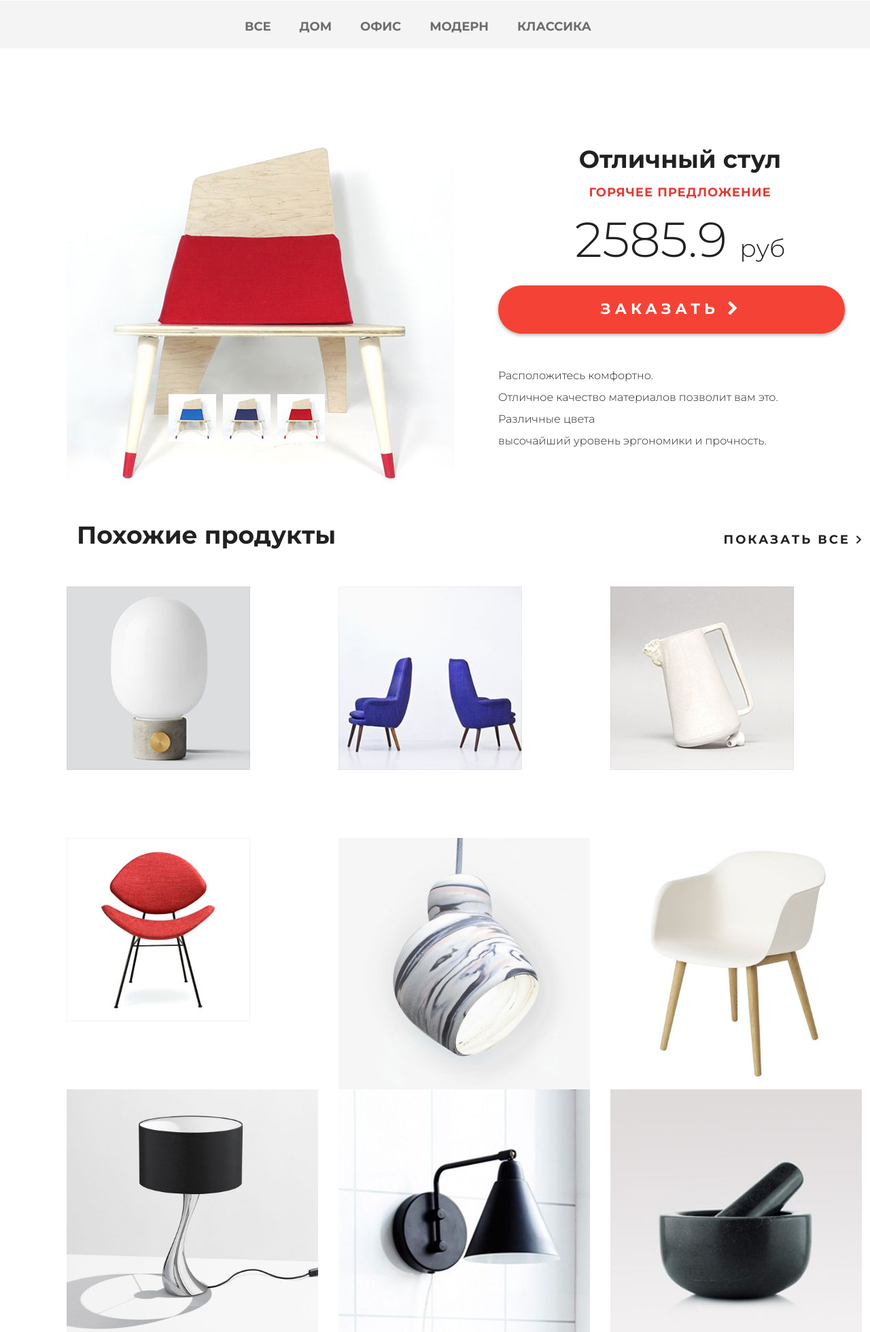
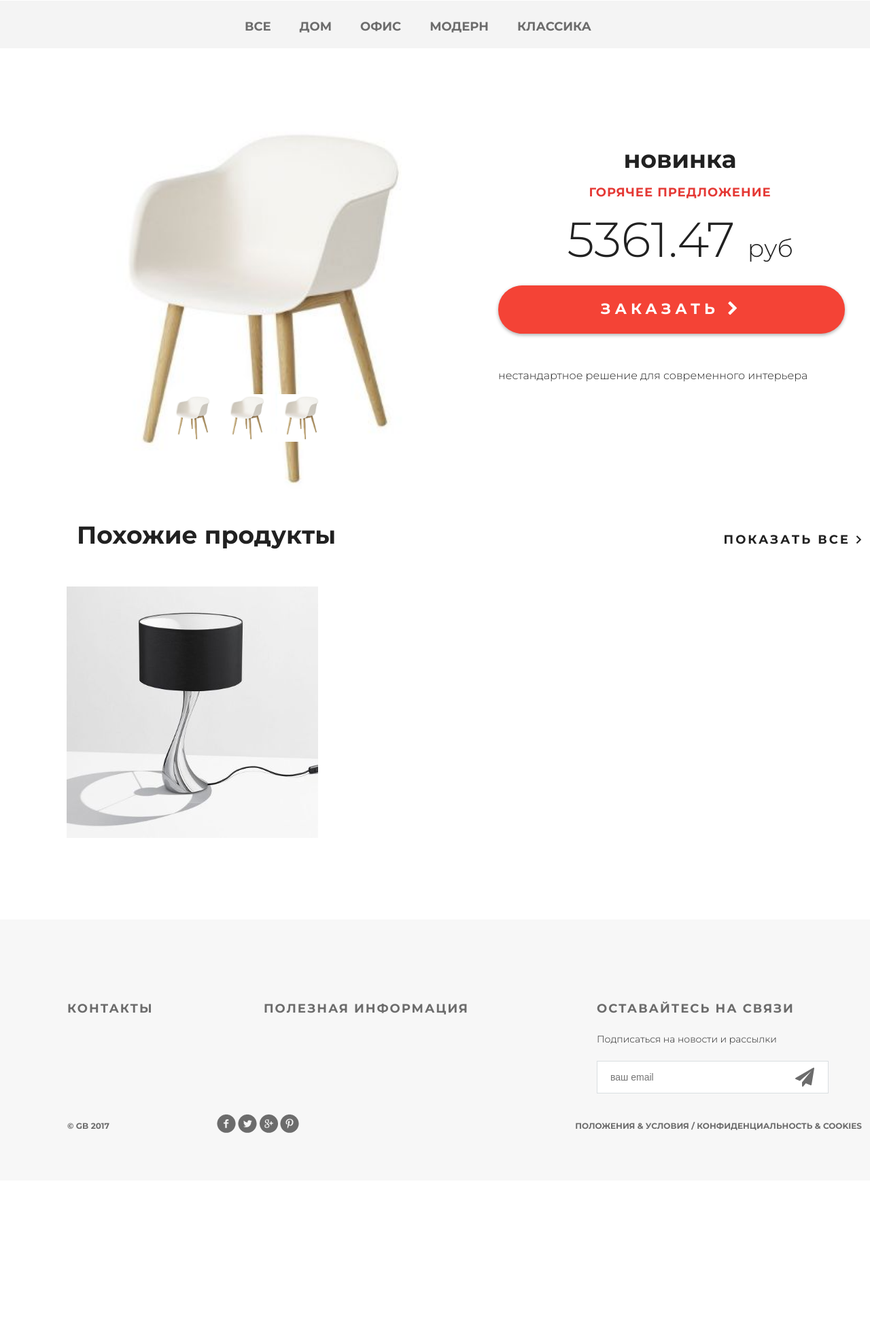
Before and after one commit to SergeyK2004/geekshop, a Django app: page /products/ in a window 1280 px wide; the page is wider, and only the part inside the window is pictured. Shown: the part 118-2078 px from the top of that part at 68% size. After the commit the page ends 1785 px from the top of that part, so only its background shows below. Run offline with Django 3.2, Linux system fonts and the light colour scheme; data comes from the database, SQL or seed files in the repository.

Commit message:
Lesson 6. Hot product

```diff
--- a/mainapp/templates/mainapp/products.html
+++ b/mainapp/templates/mainapp/products.html
@@ -1,10 +1,16 @@
-{% extends 'mainapp/base.html' %} {% load static %} {% block menu %}
+{% extends 'mainapp/base.html' %}
+{% load static %}
+
+
+{% block menu %}
 <div class="hero-white">
 	<div class="header clearfix">
 		{% include 'mainapp/includes/inc_menu.html' %}
 	</div>
 </div>
-{% endblock %} {% block content %}
+{% endblock %}
+
+{% block content %}
 <div class="details">
 	<div class="links clearfix">
 		{% include 'mainapp/includes/inc_categories_menu.html' %}
@@ -13,24 +19,21 @@
 	<div class="details-products">
 		<div class="details-slider">
 			<div class="slider-product">
-        <img src="{% static 'img/slider1.jpg' %}" />
+				<img src="{{ media_url }}{{ hot_product.image }}">
 			</div>
 			<div class="slider-control">
 				<div class="block">
-          <a href="#"
-            ><img src="{% static 'img/controll.jpg' %}" alt="" />
+					<a href="#"><img src="{{ media_url }}{{ hot_product.image }}" alt="">
 						<div class="text"></div>
 					</a>
 				</div>
 				<div class="block">
-          <a href="#"
-            ><img src="{% static 'img/controll1.jpg' %}" alt="" />
+					<a href="#"><img src="{{ media_url }}{{ hot_product.image }}" alt="">
 						<div class="text"></div>
 					</a>
 				</div>
 				<div class="block">
-          <a href="#"
-            ><img src="{% static 'img/controll2.jpg' %}" alt="" />
+					<a href="#"><img src="{{ media_url }}{{ hot_product.image }}" alt="">
 						<div class="text"></div>
 					</a>
 				</div>
@@ -38,17 +41,14 @@
 		</div>
 
 		<div class="description">
-      <h3 class="big-bold">Отличный стул</h3>
+			<h3 class="big-bold">{{ hot_product.name }}</h3>
 			<h3 class="red">горячее предложение</h3>
-      <p class="price">2585.9 <span>руб</span></p>
-      <a href="#" class="red-button">
+			<p class="price">{{ hot_product.price }} <span>руб</span></p>
+			<a href="{% url 'basket:add' hot_product.pk %}" class="red-button">
 				заказать <i class="fa fa-chevron-right" aria-hidden="true"></i>
 			</a>
 			<div class="description-text">
-        <p>Расположитесь комфортно.</p>
-        <p>Отличное качество материалов позволит вам это.</p>
-        <p>Различные цвета</p>
-        <p>высочайший уровень эргономики и прочность.</p>
+				{{ hot_product.description }}
 			</div>
 		</div>
 	</div>
@@ -56,14 +56,13 @@
 	<div class="related">
 		<div class="title clearfix">
 			<h2>Похожие продукты</h2>
-      <a class="explore" href="#"
-        >показать все <img src="{% static 'img/arrow.png' %}" alt=""
-      /></a>
+			<a class="explore" href="#">показать все <img src="{% static 'img/arrow.png' %}" alt=""></a>
 		</div>
 		<div class="related-products clearfix">
 			{% for product in same_products %}
 			<div class="block">
-          <a href="#"><img src="{{ media_url }}{{ product.image }}" alt="{{ product.short_desc }}">
+				<a href="{% url 'basket:add' product.pk %}"><img src="{{ media_url }}{{ product.image }}"
+						alt="{{ product.short_desc }}">
 					<div class="text">
 						<img src="/static/img/icon-hover.png" alt="img">
 						<h3>Категория:{{ product.category.name }}</h3>
@@ -74,9 +73,9 @@
 					</div>
 				</a>
 			</div>
-      {% endfor %}    </div>
+			{% endfor %}
 		</div>
-
+	</div>
 </div>
 
 <div class="clr"></div>
--- a/mainapp/views.py
+++ b/mainapp/views.py
@@ -1,3 +1,5 @@
+import random
+
 from django.conf import settings
 from django.shortcuts import get_object_or_404, render
 from django.utils import timezone
@@ -16,16 +18,27 @@ def main(request):
     return render(request, "mainapp/index.html", content)
 
 
+def get_basket(user):
+    if user.is_authenticated:
+        return Basket.objects.filter(user=user)
+    else:
+        return []
+
+
+def get_hot_product():
+    products = Product.objects.all()
+    return random.sample(list(products), 1)[0]
+
+
+def get_same_products(hot_product):
+    same_products = Product.objects.filter(category=hot_product.category).exclude(pk=hot_product.pk)[:3]
+    return same_products
+
+
 def products(request, pk=None):
     title = "продукты"
     links_menu = ProductCategory.objects.all()
-
-    basket = []
-    if request.user.is_authenticated:
-        basket = Basket.objects.filter(user=request.user)
-        # or you can use this
-        # _basket = request.user.basket.all()
-        # print(f'basket / _basket: {len(_basket)} / {len(basket)}')
+    basket = get_basket(request.user)
 
     if pk is not None:
         if pk == 0:
@@ -43,17 +56,16 @@ def products(request, pk=None):
             "basket": basket,
         }
         return render(request, "mainapp/products_list.html", content)
-    same_products = Product.objects.all()
+    hot_product = get_hot_product()
+    same_products = get_same_products(hot_product)
     content = {
         "title": title,
         "links_menu": links_menu,
         "same_products": same_products,
         "media_url": settings.MEDIA_URL,
-        "same_products": same_products,
         "basket": basket,
+        "hot_product": hot_product,
     }
-    if pk:
-        print(f"User select category: {pk}")
     return render(request, "mainapp/products.html", content)
 
 
--- a/static/style.css
+++ b/static/style.css
@@ -1448,3 +1448,7 @@ td:first-child {
 .related-products a:hover .text {
   display: block;
 }
+
+.slider-product img {
+  width: 100%;
+}
```
Also changed, not shown: basketapp/models.py (+3 -6 lines). Lines whose indentation alone changed are shown as unchanged.
